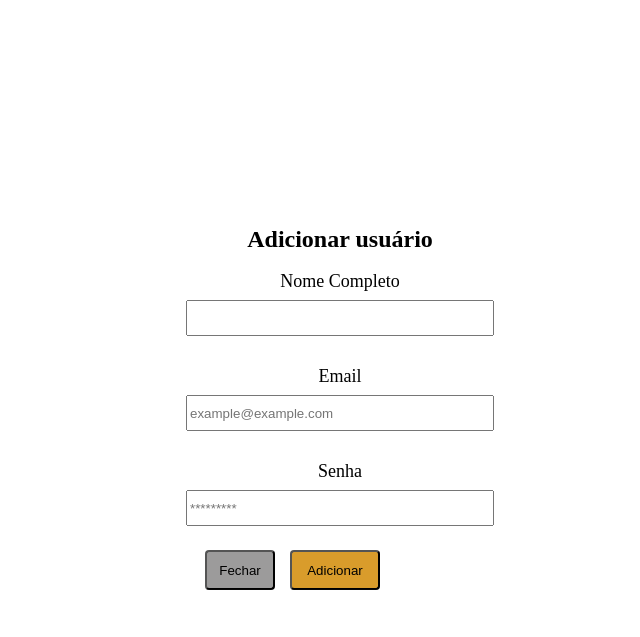
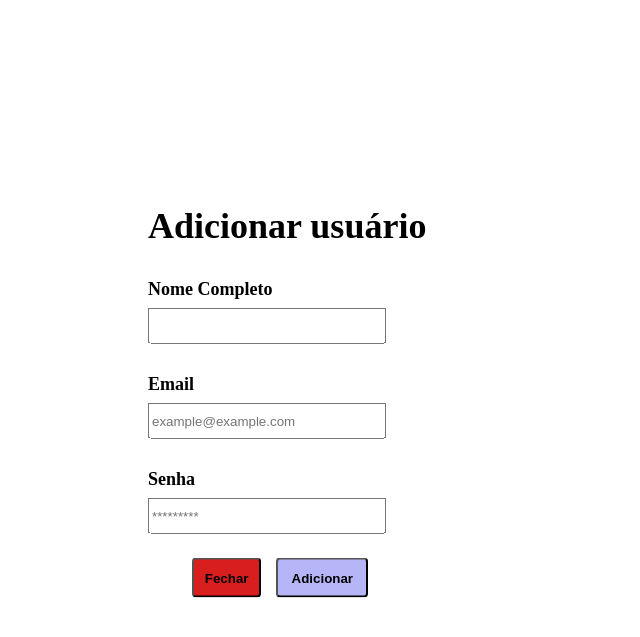
Before and after one commit to Fredericodgv/trainee-2022.2, a PHP site: template clarimDiario/app/views/admin/add_user_form.html in a window 1280 px wide. Shown: the top 637 px of the page, without its empty margins (300-940 px from the left). Run offline with PHP 8.4, Linux system fonts and the light colour scheme; the template is opened without the code that fills it, so the values that code supplies are empty.

Commit message:
Alterada a estilização dos forms

```diff
--- a/clarimDiario/public/css/forms.css
+++ b/clarimDiario/public/css/forms.css
@@ -1,76 +1,79 @@
-html,
-body {
-    padding: 0;
-    margin: 0;
-    font-size: 0;
-    margin-left: 10px;
+
+.aux_center h1 {
+    font-size: 36px;
+    font-weight: 700;
+    margin-top: 32px;
+    margin-bottom: 32px;
 }
 
-body h1 {
-    font-size: 24px;
-    font-weight: 700;
-}
-
-body p {
+.aux_center p {
     font-size: 18px;
     margin-bottom: 8px;
+    font-weight: bold;
 }
 
 .nome {
-    width: 300px;
+    width: 60%;
     height: 30px;
     margin-bottom: 12px;
 }
 
 .email {
-    width: 300px;
+    width: 60%;
     height: 30px;
     margin-bottom: 12px;
 }
 
 .senha {
-    width: 300px;
+    width: 60%;
     height: 30px;
     margin-bottom: 12px;
 }
 
 .btns {
-    width: 55%;
+    width: 60%;
     text-align: right;
     margin-top: 12px;
     font-size: 20px;
+    margin-bottom: 30px;
 }
 
 .btn_close {
-    background-color: #9c9b9b;
-    width: 70px;
+    background-color: #d91e1e;
+    width: 30%;
     height: 40px;
     border-radius: 4px;
     margin-left: 10px;
+    font-weight: bold;
 }
 
 .btn_save {
     background-color: #d99c2b;
-    width: 120px;
+    width: 50%;
     height: 40px;
     border-radius: 4px;
     margin-left: 10px;
+    font-weight: bold;
 }
 
 .btn_add {
-    background-color: #d99c2b;
-    width: 90px;
+    background-color: #0c0ce94d;
+    width: 40%;
     height: 40px;
     border-radius: 4px;
     margin-left: 10px;
+    margin-right: 10px;
+    font-weight: bold;
 }
 
 .btn_delete {
-    background-color: red;
-    width: 70px;
+    background-color: #0c0ce94d;
+    width: 40%;
     height: 40px;
     border-radius: 4px;
     margin-left: 10px;
+    margin-bottom: 10px;
+    font-weight: bold;
 }
 
 .background-modal{
@@ -88,12 +91,18 @@ body p {
 }
 
 .aux_center {
-    text-align: center;
     position: fixed;
     top: 50%;
     left: 50%;
     z-index: 2;
     transform: translate(-50%,-50%);
     background-color: white;
-    width: 800px;
+    width: 30%;
+    height: auto;
 }
+
+.modal-content{
+    width: 100%;
+    height: auto;
+    margin-left: 20%;
+}
```
Also changed, not shown: clarimDiario/app/views/admin/lista_de_usuarios.html (+31 -13 lines).
